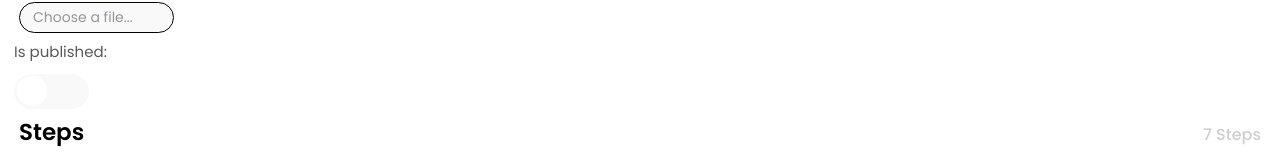
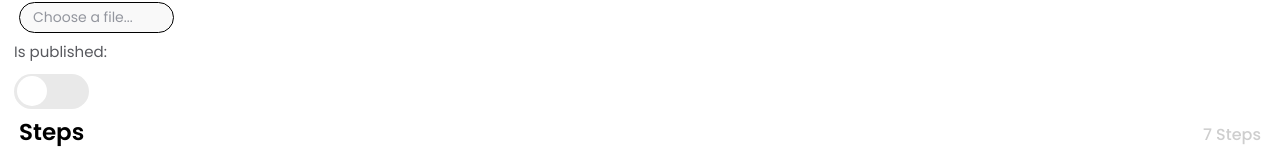
Before and after one commit to gigadevincubator/insulin-frontend, a React (Create React App) app: page /tutorials/1/languages/1/edit in a window 1280 px wide. Shown: the part 215-379 px from the top of the page. Built offline with nearby package versions, Linux system fonts and the light colour scheme.

Commit message:
Change slider color

```diff
--- a/src/components/Edit/Edit.module.css
+++ b/src/components/Edit/Edit.module.css
@@ -72,7 +72,7 @@
   left: 0;
   right: 0;
   bottom: 0;
-  background-color: #f9f9f9;
+  background-color: #e9e9e9;
   -webkit-transition: 0.4s;
   transition: 0.4s;
   border-radius: 30px;
```
